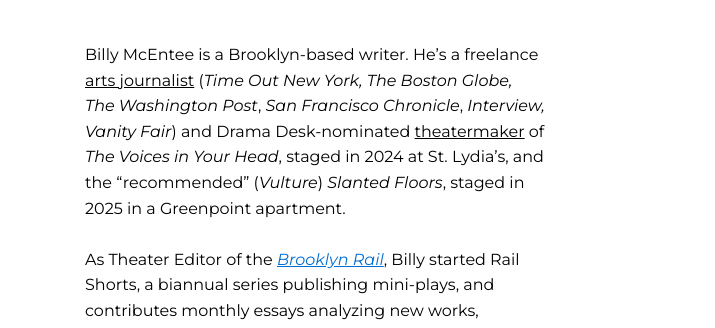
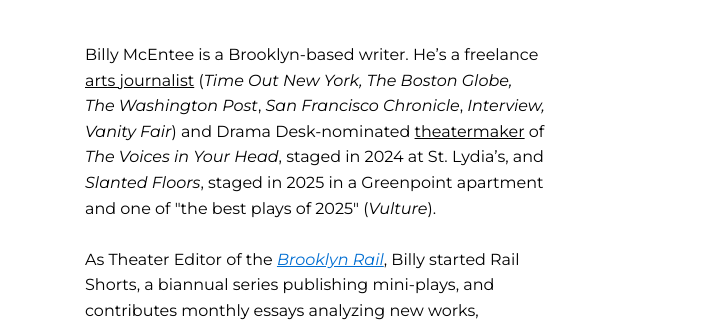
Before and after one commit to billymcentee/billymcentee.github.io, a plain HTML site: page index.html in a window 1280 px wide. Shown: the part 77-405 px from the top of the page, 565-1280 px from the left. Drawn offline with Linux system fonts and the light colour scheme; a web font is replaced by a local one.

Commit message:
Update index.html

```diff
--- a/index.html
+++ b/index.html
@@ -31,7 +31,7 @@
             <div>Photo by <a target="_blank" href="https://www.amandamustard.com/">Amanda Mustard</a></div>
         </div>
         <div class="container text-container">
-            Billy McEntee is a Brooklyn-based writer. He’s a freelance <u id="journalism-link">arts journalist</u> (<i>Time Out New York, The Boston Globe, The Washington Post</i>, <i>San Francisco Chronicle</i>, <i>Interview, Vanity Fair</i>) and Drama Desk-nominated <u id="theater-link">theatermaker</u> of <i>The Voices in Your Head</i>, staged in 2024 at St. Lydia’s, and the “recommended” (<i>Vulture</i>) <i>Slanted Floors</i>, staged in 2025 in a Greenpoint apartment.
+            Billy McEntee is a Brooklyn-based writer. He’s a freelance <u id="journalism-link">arts journalist</u> (<i>Time Out New York, The Boston Globe, The Washington Post</i>, <i>San Francisco Chronicle</i>, <i>Interview, Vanity Fair</i>) and Drama Desk-nominated <u id="theater-link">theatermaker</u> of <i>The Voices in Your Head</i>, staged in 2024 at St. Lydia’s, and <i>Slanted Floors</i>, staged in 2025 in a Greenpoint apartment and one of "the best plays of 2025" (<i>Vulture</i>).
             <br><br>
             As Theater Editor of the <a target="_blank" href="https://brooklynrail.org/contributor/billy-mcentee/"><i>Brooklyn Rail</i></a>, Billy started Rail Shorts, a biannual series publishing mini-plays, and contributes monthly essays analyzing new works, particularly experimental plays with shorter runs that receive less coverage. These responses aim to crack open a play to reveal its dramaturgy, rigor, and intention.
             <br><br>
```
